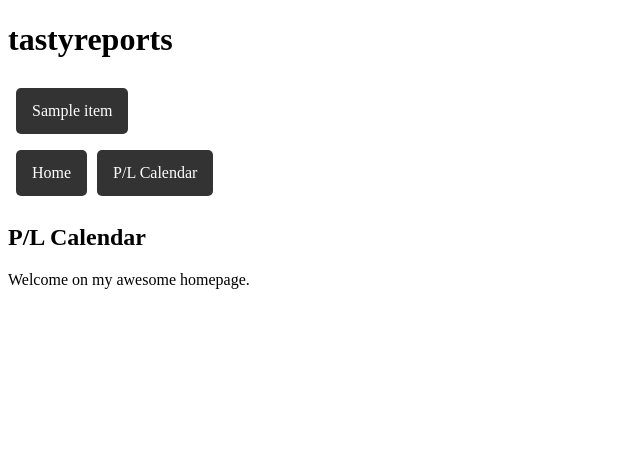
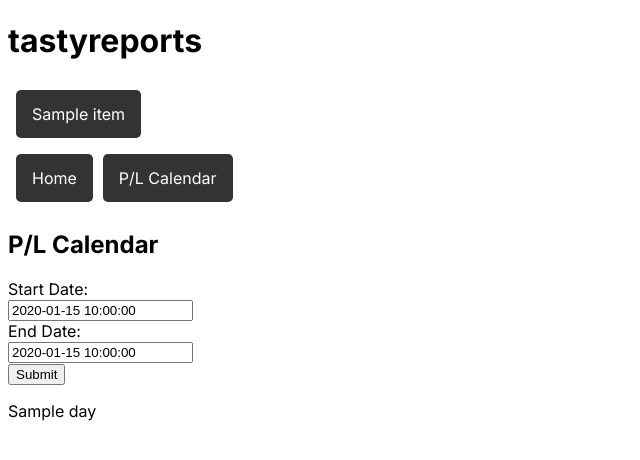
Before and after one commit to marcosberghahn/tastyreports, a Flask app: template tastyreports/templates/pl_calendar.html in a window 1280 px wide. Shown: the top 460 px of the page, without its empty margins (0-640 px from the left). Run offline with Flask 3, Linux system fonts and the light colour scheme; the template is opened without the code that fills it: most values are stand-ins (such as "Sample title", 1, 10 or a date in 2020); some libraries are stand-ins or nearby versions.

Commit message:
filtered out stuff for the calendar

```diff
--- a/tastyreports/static/style.css
+++ b/tastyreports/static/style.css
@@ -1,3 +1,9 @@
+@import url('https://fonts.googleapis.com/css2?family=Inter:wght@400;700&display=swap');
+
+body {
+  font-family: 'Inter', sans-serif;
+}
+
 ul.buttonNavList {
   list-style-type: none;
   margin: 0;
@@ -36,11 +42,19 @@ ul.buttonNavList li a:hover {
 }
 
 .table {
-  min-width: 50%;
+  min-width: 75%;
+  border-collapse: collapse;
 }
-.table td, .table th {
-  padding: 4px;
+
+.table th, .table td {
+  border: 1px solid #ddd;
+  padding: 8px;
 }
+
+.table tr:nth-child(even) {
+  background-color: #f2f2f2;
+}
+
 .label-table tbody th {
   text-align: right;
 }
--- a/tastyreports/templates/layout.html
+++ b/tastyreports/templates/layout.html
@@ -7,6 +7,9 @@
       href="{{ url_for('static', filename='style.css') }}"
     />
     <title>{% block title %}{% endblock %} - tastyreports</title>
+    <link rel="stylesheet" href="//code.jquery.com/ui/1.12.1/themes/base/jquery-ui.css">
+    <script src="https://code.jquery.com/jquery-1.12.4.js"></script>
+    <script src="https://code.jquery.com/ui/1.12.1/jquery-ui.js"></script>
     {% endblock %}
   </head>
   <body>
--- a/tastyreports/templates/pl_calendar.html
+++ b/tastyreports/templates/pl_calendar.html
@@ -8,6 +8,20 @@
 {% endblock %}
 {% block content %}
   <h2>P/L Calendar</h2>
-  <p>
-    Welcome on my awesome homepage.
+  <form action="{{ url_for('pl_calendar') }}" method="post">
+    <label for="start_date">Start Date:</label><br>
+    <input type="text" id="start_date" name="start_date" value="{{ start_date }}"><br>
+    <label for="end_date">End Date:</label><br>
+    <input type="text" id="end_date" name="end_date" value="{{ end_date }}"><br>
+    <input type="submit" value="Submit">
+  </form>
+  {% for day in data %}
+    <p>{{ day }}</p>
+  {% endfor %}
+  <script>
+  $( function() {
+    $( "#start_date" ).datepicker({ dateFormat: 'yy-mm-dd' });
+    $( "#end_date" ).datepicker({ dateFormat: 'yy-mm-dd' });
+  } );
+  </script>
 {% endblock %}
```
Also changed, not shown: tastyreports/__init__.py (+1 -9 lines), tastyreports/routes/home.py (renamed from tastyreports/routes/reports.py, +0 -13 lines), tastyreports/routes/pl_calendar.py (added, +41 -0 lines), tastyreports/routes/pl_chart.py (added, +17 -0 lines), tastyreports/routes/utils.py (added, +10 -0 lines), tastyreports/templates/home.html (+6 -10 lines).
